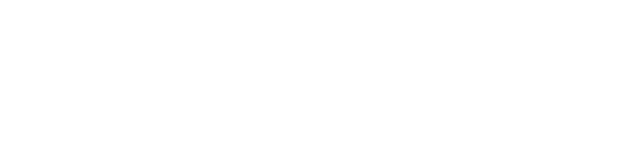
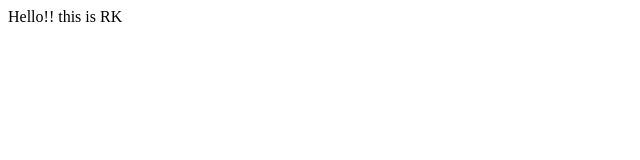
Before and after one commit to RKrishnanTechie/RK-portfolio, a plain HTML site: page index.html in a window 1280 px wide. Shown: the whole page, without its empty margins (0-640 px from the left). Drawn offline with Linux system fonts and the light colour scheme.

Commit message:
Update index.html

```diff
--- a/index.html
+++ b/index.html
@@ -6,6 +6,6 @@
     <title>Radhakrishnan's site</title>
 </head>
 <body>
-
+    Hello!! this is RK
 </body>
 </html>
```
